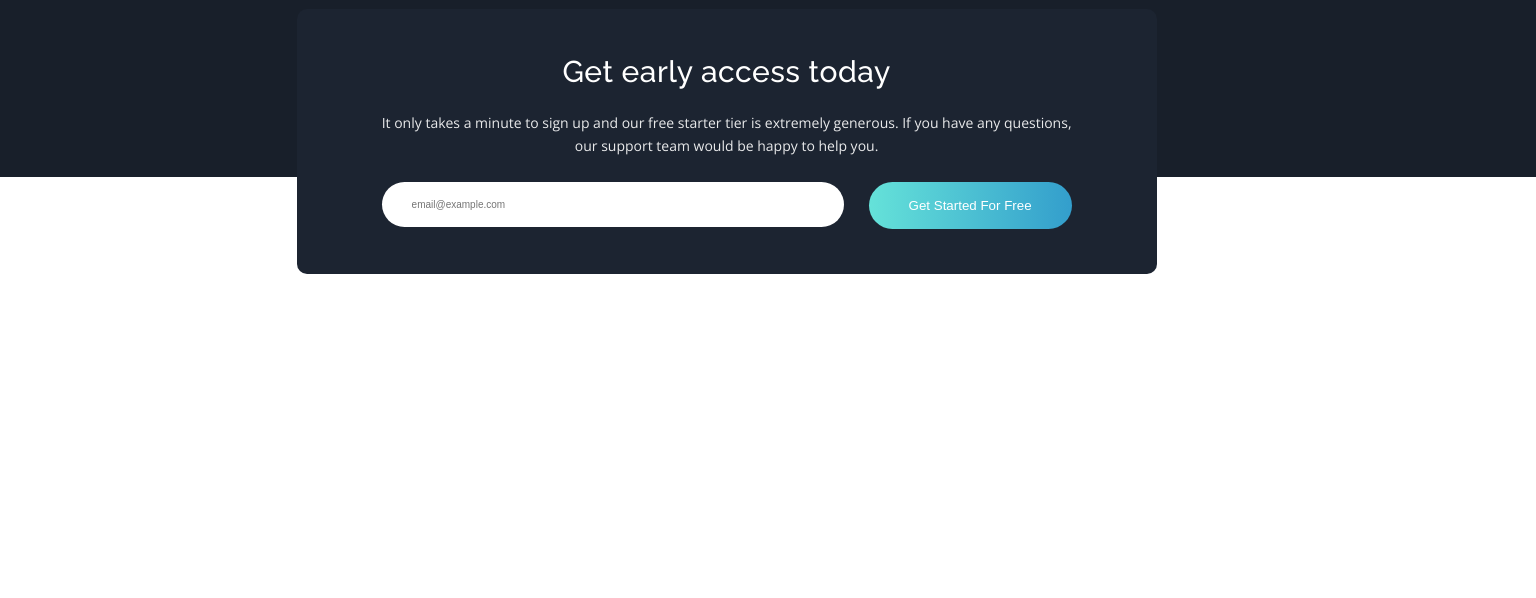
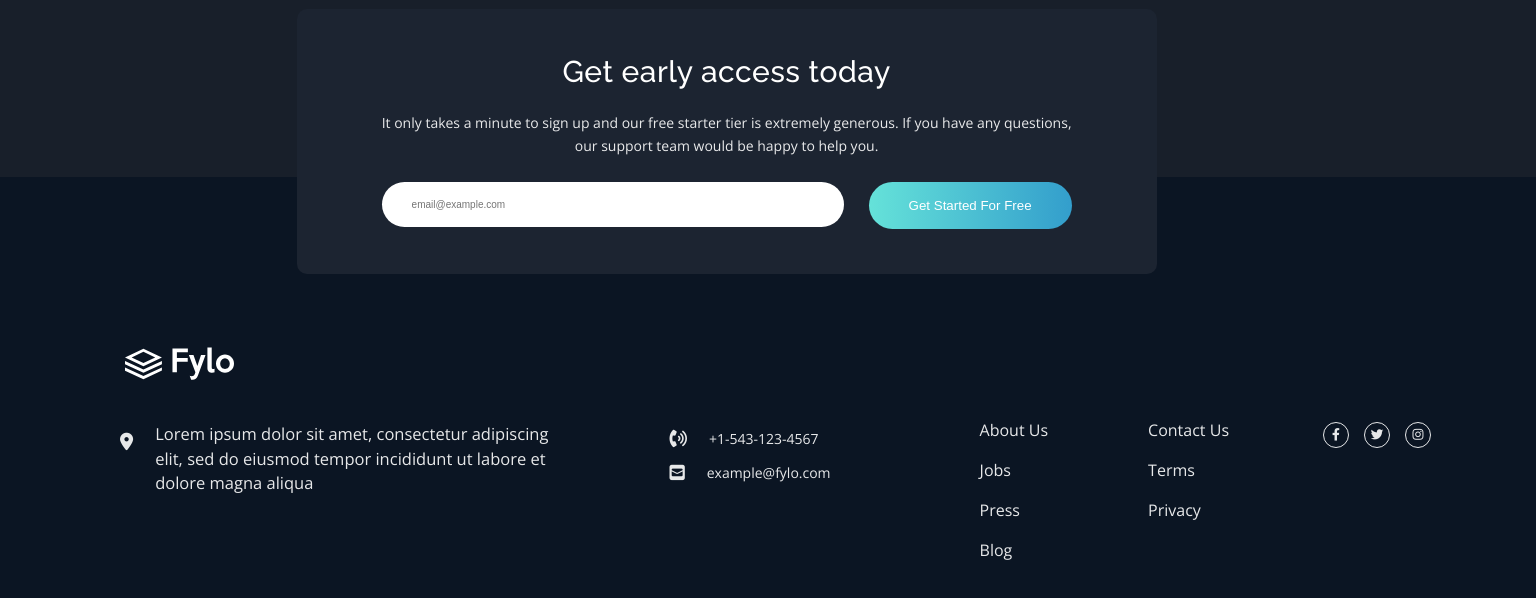
Before and after one commit to syeh1803/Fylo-Dark-Theme-Landing-Page---FrontEnd-Mentor, a website: page index.html in a window 1536 px wide. Shown: the part 2851-3449 px from the top of the page. Before the commit the page ends 3280 px from the top, so only its background shows below. Drawn offline with nearby package versions, Linux system fonts and the light colour scheme.

Commit message:
feat: add footer

```diff
--- a/app/scss/globals/desktop.scss
+++ b/app/scss/globals/desktop.scss
@@ -211,5 +211,57 @@
         }
       }
     }
+
+    /* footer styling */
+    & footer.footer {
+      padding: 17rem 2rem 4.6rem 12rem;
+
+      & .footer__logo img {
+        display: inline-block;
+        width: 10.9rem;
+        height: 3.3rem;
+      }
+
+      & .footer__details {
+        flex-direction: row;
+        padding-right: 23.5rem;
+
+        & .details__phone-email {
+          margin: -1rem 14.9rem 1rem 10rem;
+        }
+
+        & .details__links {
+          display: flex;
+          margin-right: -5.6rem;
+
+          & .details__about-us,
+          & .details__contact-us {
+            white-space: nowrap;
+
+            & a:hover {
+                font-weight: 700;
             }
           }
+
+          & .details__about-us {
+            margin: 0 10rem 0 0;
+          }
+        }
+
+        & .details__social-media {
+          display: flex;
+          margin-top: unset;
+          transform: translateX(15rem);
+
+          & a:hover {
+              color: $accent-cyany-CTA-gradient;
+          }
+
+          & a:not(:last-of-type) {
+              margin-right: 1.5rem;
+          }
+        }
+      }
+    }
+  }
+}
--- a/app/scss/globals/mobile.scss
+++ b/app/scss/globals/mobile.scss
@@ -233,9 +233,9 @@ body {
   /* get early access stying */
 
   & .get-early-access {
-      position: relative;
-      top: 17.3rem;
-      bottom: -17.3rem;
+    position: relative;
+    top: 17.3rem;
+    bottom: -17.3rem;
     form {
       position: absolute;
       margin: 0 1.3rem;
@@ -292,4 +292,94 @@ body {
       }
     }
   }
+
+  /* footer styling */
+  & footer.footer {
+    padding: 24.5rem 2rem 4.6rem 3.5rem;
+    background-color: $primary-darkblue-footer-bg;
+
+    & .footer__logo {
+      margin-left: 0.5rem;
+    }
+
+    & .footer__details {
+      display: flex;
+      flex-direction: column;
+      margin-top: 4rem;
+      font-weight: 300;
+      opacity: 0.9;
+
+      & i.fas {
+        margin-right: 2.2rem;
+      }
+
+      & i.fa-map-marker-alt {
+        margin-top: 2rem;
+      }
+
+      & i.fa-phone-volume,
+      & i.fa-envelope-square {
+        margin-top: 0.7rem;
+      }
+
+      & .details__address,
+      & .details__phone-email {
+        display: flex;
+      }
+
+      & .details__address p {
+        font-size: 1.65rem;
+        line-height: 1.5;
+      }
+
+      & .details__phone-email {
+        flex-direction: column;
+
+        & .phone,
+        & .email {
+          display: flex;
+          margin-top: 2rem;
+        }
+      }
+
+      & .details__about-us,
+      & .details__contact-us {
+        font-size: 1.6rem;
+      }
+
+      & .details__about-us {
+        margin: 8.2rem 0 4.5rem 0;
+        & p:not(:last-of-type) {
+          margin-bottom: 2.4rem;
+        }
+      }
+
+      & .details__contact-us p:not(:last-of-type) {
+        margin-bottom: 2.4rem;
+      }
+
+      & .details__social-media {
+        margin-top: 8rem;
+        text-align: center;
+
+        & a {
+          display: inline-flex;
+          align-items: center;
+          justify-content: center;
+          border: 0.1rem solid $neutral-white;
+          border-radius: 50%;
+          height: 2.6rem;
+          width: 2.6rem;
+
+          &:not(:last-of-type) {
+              margin-right: 0.5rem;
+          }
+
+           & i {
+               font-size: 1.25rem;
+           }
+        }
+      }
+    }
+  }
 }
--- a/index.html
+++ b/index.html
@@ -213,36 +213,41 @@
         </div>
         <div class="footer__details">
             <div class="details__address">
-                <i class="fas fa-map-marker-alt"></i>
+                <i class="fas fa-map-marker-alt fa-lg"></i>
                 <p>Lorem ipsum dolor sit amet, consectetur adipiscing elit, sed do eiusmod tempor incididunt ut labore
                     et
                     dolore magna aliqua</p>
             </div>
             <div class="details__phone-email">
-                <div class="phone"><i class="fas fa-phone-volume"></i>
-                    <h4>+1-543-123-4567</h4>
+                <div class="phone"><i class="fas fa-phone-volume fa-lg"></i>
+                    <p>+1-543-123-4567</p>
                 </div>
                 <div class="email">
-                    <i class="fas fa-envelope-square"></i>
-                    <h4>example@fylo.com</h4>
+                    <i class="fas fa-envelope-square fa-lg"></i>
+                    <p>example@fylo.com</p>
                 </div>
             </div>
-            <div class="details__about-us">
-                <p>About Us</p>
-                <p>Jobs</p>
-                <p>Press</p>
-                <p>Blog</p>
-            </div>
-            <div class="details__contact-us">
-                <p>Contact Us</p>
-                <p>Terms</p>
-                <p>Privacy</p>
+            <div class="details__links">
+                <div class="details__about-us">
+                    <p><a href="#about-us">About Us</a></p>
+                    <p><a href="#jobs">Jobs</a></p>
+                    <p><a href="#press">Press</a></p>
+                    <p><a href="#blog">Blog</a></p>
+                </div>
+
+                <div class="details__contact-us">
+                    <p><a href="#contact-us">Contact Us</a></p>
+                    <p><a href="#terms">Terms</a></p>
+                    <p><a href="#privacy">Privacy</a></p>
+                </div>
+
             </div>
             <div class="details__social-media">
                 <a href="#facebook"><i class="fab fa-facebook-f"></i></a>
                 <a href="#twitter"><i class="fab fa-twitter"></i></a>
                 <a href="#instagram"><i class="fab fa-instagram"></i></a>
             </div>
+        </div>
         </div>
     </footer>
 
```
Also changed, not shown: dist/style.css, 1 other file. Lines whose indentation alone changed are shown as unchanged.
